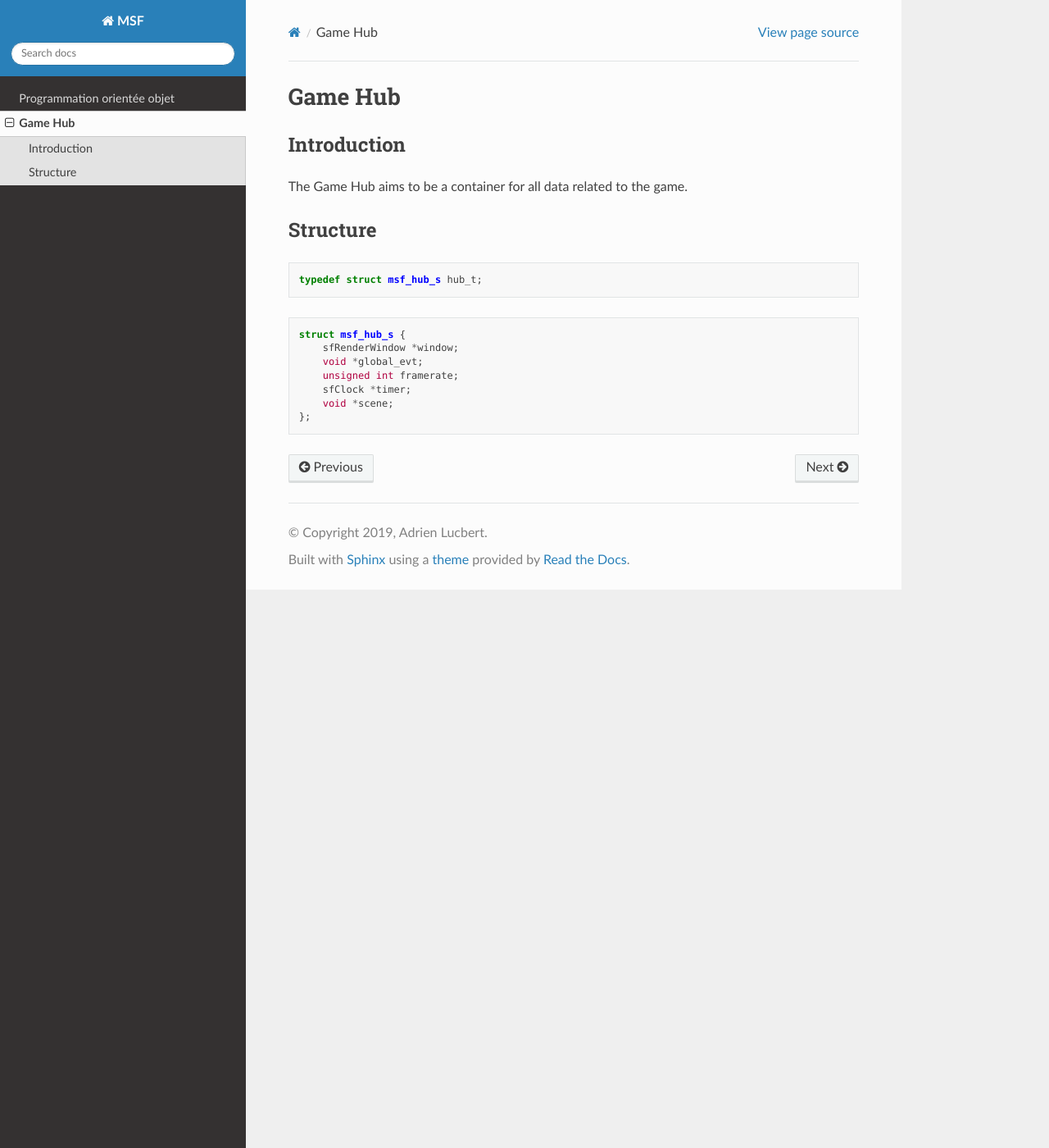
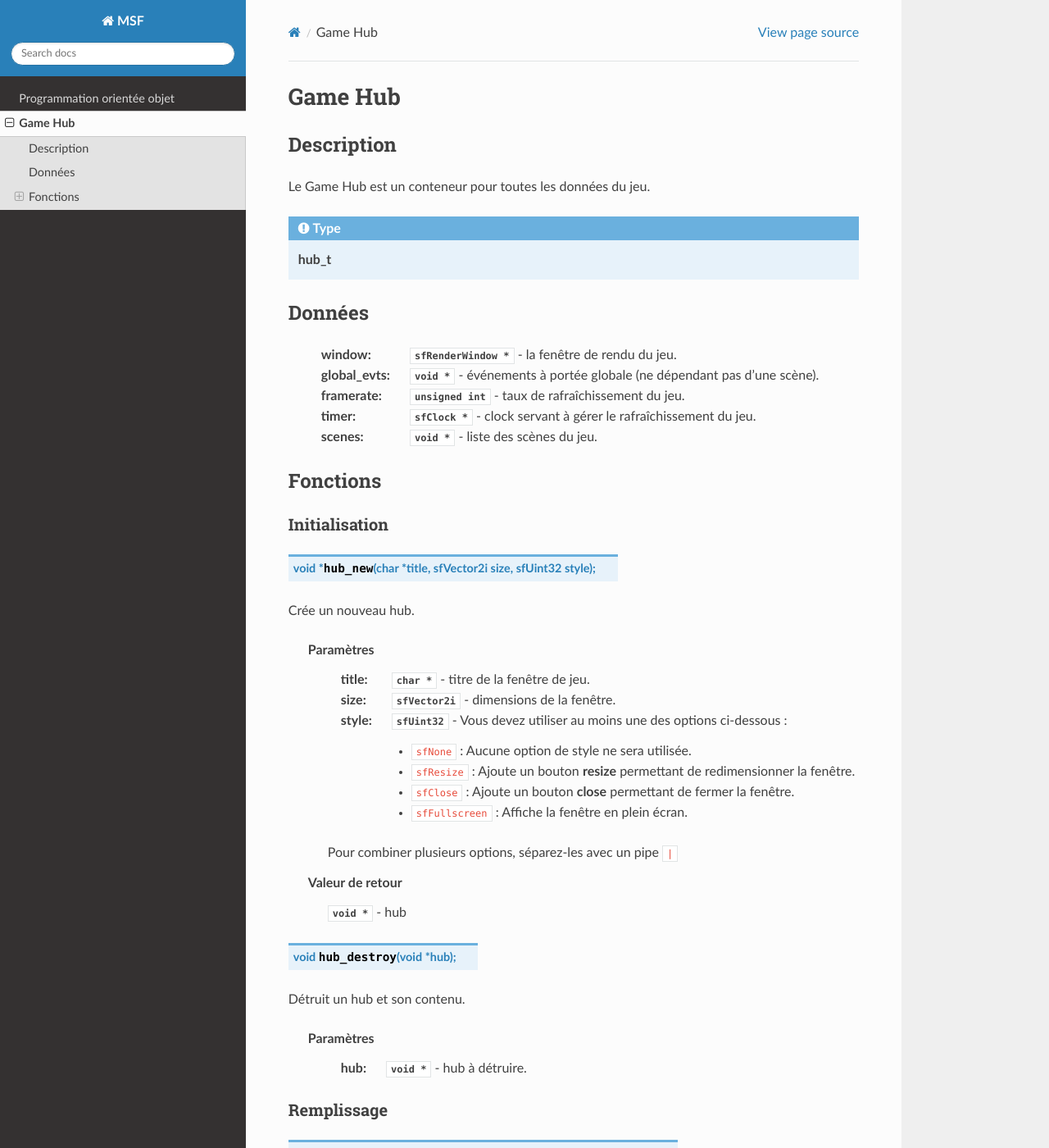
Before and after one commit to adrienlucbert/MSF, a Sphinx documentation site: the page built from docs/hub.rst, in a window 1280 px wide and 1400 px high. Shown: the whole window at 82% size. Built offline with Sphinx 7.4.7 and the Read the Docs theme 2.0.0, drawn with Linux system fonts in a browser that asks for light colours; some of the changed text lies outside the part shown.

Commit message:
changed lists names from singular to plural; documented hub

```diff
--- a/docs/hub.rst
+++ b/docs/hub.rst
@@ -1,30 +1,88 @@
-.. MSF documentation master file, created by
-   sphinx-quickstart on Tue Feb 12 14:40:17 2019.
-   You can adapt this file completely to your liking, but it should at least
-   contain the root `toctree` directive.
-
-========
 Game Hub
 ========
 
-Introduction
-------------
-
-The Game Hub aims to be a container for all data related to the game.
-
-Structure
+Description
 -----------
 
-.. code-block:: c
+Le Game Hub est un conteneur pour toutes les données du jeu.
 
-    typedef struct msf_hub_s hub_t;
+.. admonition:: Type
 
-.. code-block:: c
+   **hub_t**
 
-    struct msf_hub_s {
-        sfRenderWindow *window;
-        void *global_evt;
-        unsigned int framerate;
-        sfClock *timer;
-        void *scene;
-    };
+Données
+-------
+
+    :window: :c:type:`sfRenderWindow *` - la fenêtre de rendu du jeu.
+    :global_evts: :c:type:`void *` - événements à portée globale (ne dépendant pas d'une scène).
+    :framerate: :c:type:`unsigned int` - taux de rafraîchissement du jeu.
+    :timer: :c:type:`sfClock *` - clock servant à gérer le rafraîchissement du jeu.
+    :scenes: :c:type:`void *` - liste des scènes du jeu.
+
+Fonctions
+---------
+
+Initialisation
+~~~~~~~~~~~~~~
+
+.. c:function:: void *hub_new(char *title, sfVector2i size, sfUint32 style);
+
+Crée un nouveau hub.
+
+	**Paramètres**
+		:title: :c:type:`char *` - titre de la fenêtre de jeu.
+
+		:size: :c:type:`sfVector2i` - dimensions de la fenêtre.
+
+		:style: :c:type:`sfUint32` - Vous devez utiliser au moins une des options ci-dessous :
+
+			* ``sfNone`` : Aucune option de style ne sera utilisée.
+			* ``sfResize`` : Ajoute un bouton **resize** permettant de redimensionner la fenêtre.
+			* ``sfClose`` : Ajoute un bouton **close** permettant de fermer la fenêtre.
+			* ``sfFullscreen`` : Affiche la fenêtre en plein écran.
+                Pour combiner plusieurs options, séparez-les avec un pipe ``|``
+
+	**Valeur de retour**
+		:c:type:`void *` - hub
+
+.. c:function:: void hub_destroy(void *hub);
+
+Détruit un hub et son contenu.
+
+	**Paramètres**
+		:hub: :c:type:`void *` - hub à détruire.
+
+Remplissage
+~~~~~~~~~~~
+
+.. c:function:: void hub_add_global_evt(void *hub, void *global_evt, char *label);
+
+Ajoute un événement à la fin de la liste global_evts du hub.
+
+	**Paramètres**
+		:hub: :c:type:`void *` - hub auquel ajouter l'événement.
+
+		:global_evt: :c:type:`void *` - événement à ajouter au hub.
+
+		:label: :c:type:`char *` - Identifiant de l'événement. Laisser à NULL pour ne pas définir d'identifiant.
+
+.. c:function:: void hub_add_scene(void *hub, void *scene, char *label);
+
+Ajoute une scène à la fin de la liste scenes du hub.
+
+	**Paramètres**
+		:hub: :c:type:`void *` - hub auquel ajouter la scène.
+
+		:scene: :c:type:`void *` - scène à ajouter au hub
+
+		:label: :c:type:`char *` - Identifiant de la scène. Laisser à NULL pour ne pas définir d'identifiant.
+
+Utilisation
+~~~~~~~~~~~
+
+.. c:function:: void window_render(hub_t *hub);
+
+Actualise le rendu du jeu.
+
+	**Paramètres**
+		:hub: :c:type:`void *` - hub contenant la window à actualiser.
```
Also changed, not shown: 5 other files.
